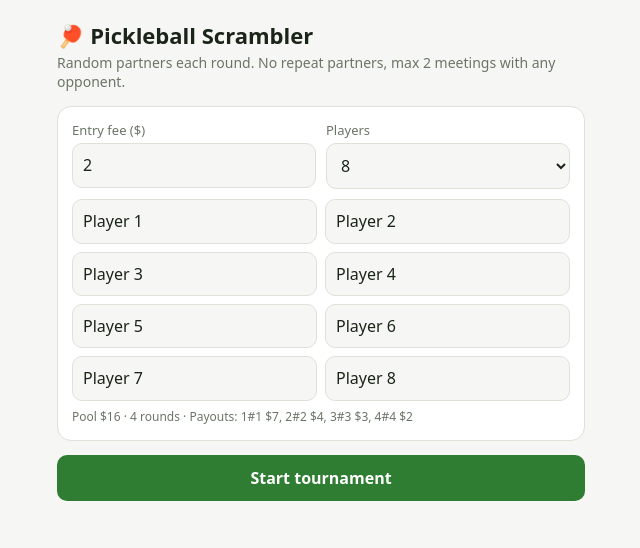
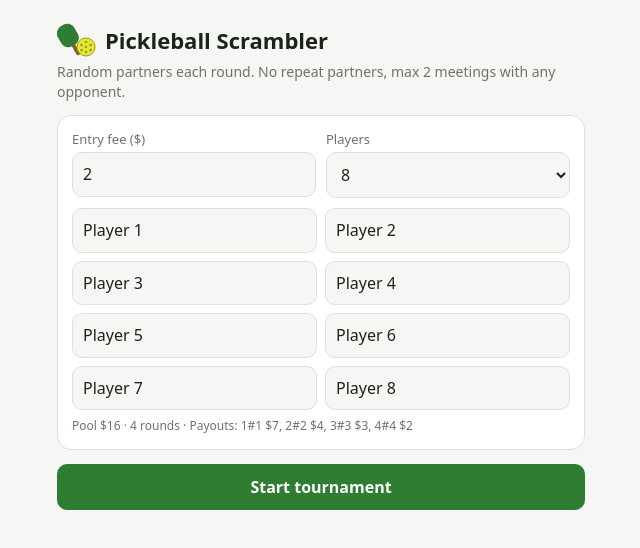
Before and after one commit to jpierringer/pbscrambler, a plain HTML site: page index.html in a window 1280 px wide. Shown: the whole page, without its empty margins (319-959 px from the left). Drawn offline with Linux system fonts and the light colour scheme.

Commit message:
Minor changes to hopefully make it work with pages

```diff
--- a/index.html
+++ b/index.html
@@ -44,7 +44,7 @@ summary{cursor:pointer;font-weight:600}summary span{color:var(--mu);font-weight:
 .del{background:none;color:var(--mu);width:auto;padding:4px 0;font-size:12px;font-weight:500;text-decoration:underline}
 </style></head><body><main>
 <div id="setup">
-  <h1>🏓 Pickleball Scrambler</h1>
+  <h1 style="display:flex;align-items:center;gap:8px"><svg width="40" height="40" viewBox="0 0 40 40" aria-hidden="true"><g transform="rotate(-30 14 20)"><rect x="4" y="3" width="19" height="23" rx="8" fill="#2f7d32"/><rect x="11.5" y="25" width="4" height="12" rx="2" fill="#8a5a2b"/></g><circle cx="29" cy="27" r="9" fill="#e5e83a" stroke="#9aa000" stroke-width="1"/><g fill="#9aa000"><circle cx="29" cy="22" r="1.3"/><circle cx="24.5" cy="25" r="1.3"/><circle cx="33.5" cy="25" r="1.3"/><circle cx="29" cy="27" r="1.3"/><circle cx="24.5" cy="30" r="1.3"/><circle cx="33.5" cy="30" r="1.3"/><circle cx="29" cy="32" r="1.3"/></g></svg>Pickleball Scrambler</h1>
   <div class="sub">Random partners each round. No repeat partners, max 2 meetings with any opponent.</div>
   <div class="card">
     <div class="row">
```
